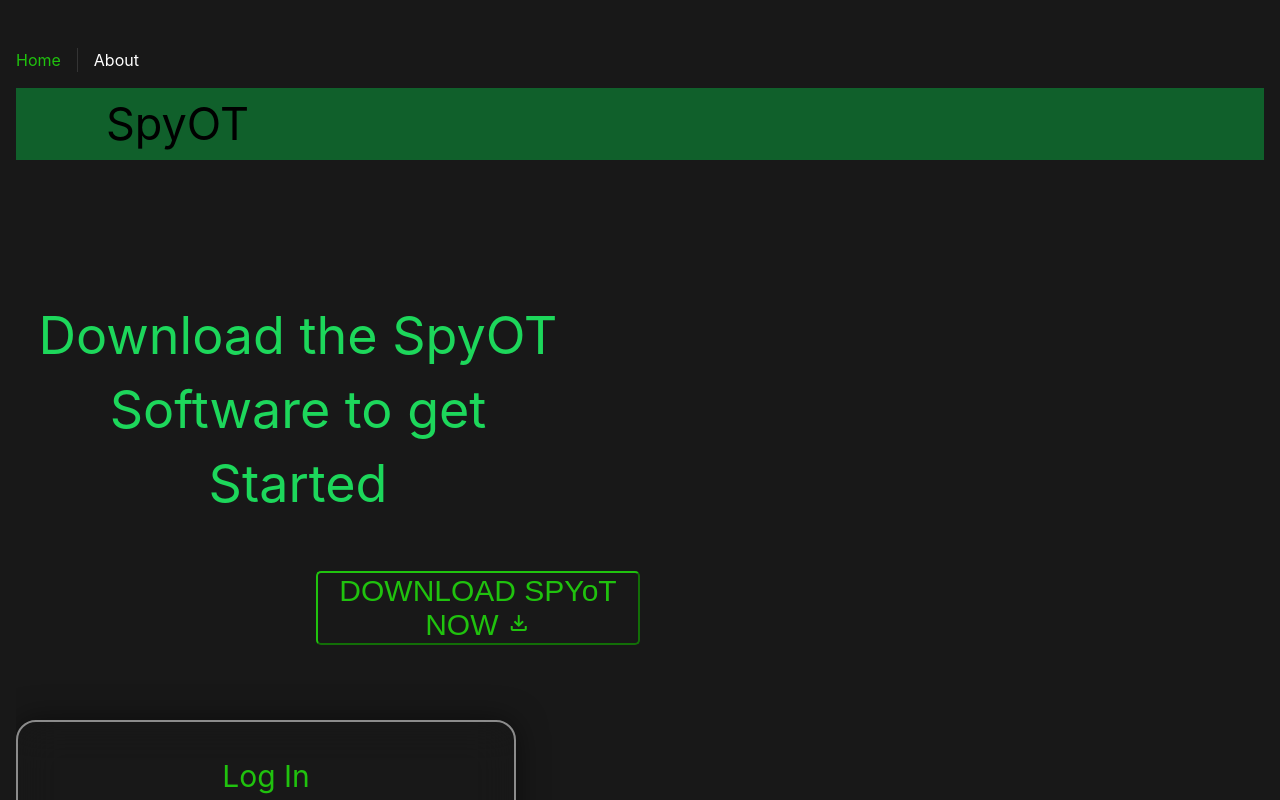
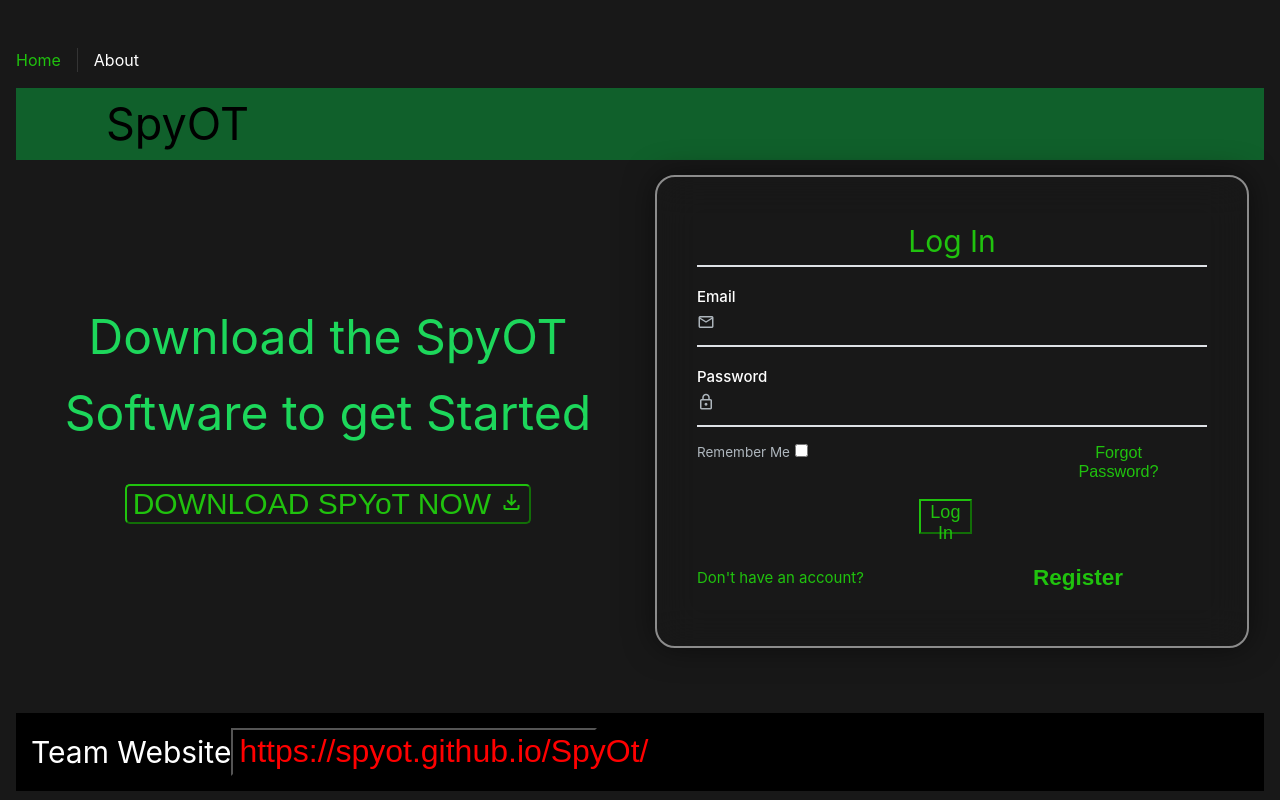
Before and after one commit to SpyOT/SpyOT, a Vue app: page / in a window 1280 px wide. Shown: the top 800 px of the page. Built offline with nearby package versions, Linux system fonts and the light colour scheme.

Commit message:
home view left right side fix

```diff
--- a/src/views/HomeView.vue
+++ b/src/views/HomeView.vue
@@ -5,7 +5,6 @@
     </div>
     <div class="body">
       <div class="left-container">
-        <div class="left-side">
         <h2>Download the SpyOT Software to get Started</h2>
         <div class="download-container">
           <button id="download" @click="attemptDownload">
@@ -14,10 +13,8 @@
           </button>
         </div>
       </div>
-      </div>
 
       <div class="right-container">
-        <div class="right-side">
         <div class="sign-in-container login">
           <form>
             <h2>Log In</h2>
@@ -121,11 +118,9 @@
       </div>
     </div>
     <div class="footer">
-      <div class="foot">
+      <div class="footer-container">
         <h2>Team Website</h2>
         <button>https://spyot.github.io/SpyOt/</button>
-      </div>
-
       </div>
   </div>
 </template>
@@ -171,9 +166,11 @@ export default {
 
 <style scoped>
 .wrapper {
-  height: 100vh;
-  display: flex;
-  flex-direction: column;
+  display: grid;
+  grid-template-columns: repeat(2, 1fr);
+  grid-template-rows: .1fr 1fr .1fr;
+  grid-column-gap: px;
+  grid-row-gap: 0px;
 }
 
 /* .header {
@@ -181,53 +178,49 @@ export default {
 } */
 
 .body {
-  flex: 1;
-  width: 100%;
-  overflow: auto;
+  grid-area: 2 / 1 / 3 / 4;
+
+  display: grid;
+  grid-template-columns: repeat(2, 1fr);
+  grid-template-rows: 1fr;
 }
 .footer {
-  justify-content: space-between;
-  width: 100%;
-  padding-top: 2em;
-  height: 30px;
-  margin-left: auto;
-  margin-right: auto;
-  text-align: center;
+  grid-area: 3 / 1 / 4 / 4;
 }
-.foot button {
-  width: 30%;
-  background-color: transparent;
-  color: red;
-  font-size: 2em;
-  /* padding-bottom: 3em; */
-}
-.foot{
+.footer-container{
   background-color: black;
   display: flex;
   flex-direction: row;
   padding: 1em;
-
 }
-.left-container {
-  /* grid-column: 1; */
-  width: 50%;
-  float:left;
+.footer-container button {
+  width: 30%;
+  background-color: transparent;
+  color: red;
+  font-size: 2rem;
+  /* padding-bottom: 3em; */
 }
 
-.left-side h2 {
-  margin-top: 139px;
-  margin-right: 4em;
-  width: 564px;
-  font-size: 52px;
-  line-height: 74px;
-  color: #1DD75BFF;
+.left-container {
+  grid-area: 1 / 1 / 2 / 2;
+
+  display: flex;
+  flex-direction: column;
+  justify-content: center;
+  align-items: center;
+  align-content: center;
 }
 
-.download-container {
-  margin-top: 50px;
-  margin-left: 20em;
+.left-container h2 {
+  color: #1DD75BFF;
+  font-size: 3rem;
+  padding: 1rem;
 }
-.download-container button{
+
+.left-container .download-container {
+  padding: 1rem;
+}
+.left-container .download-container button{
   font-size: 2em;
   color: var(--primary-color);
   background: transparent;
@@ -235,14 +228,8 @@ export default {
   border-radius: 5px;
 }
 .right-container {
-  /* grid-column: 1; */
-  width: 500px;
-  float: right;
-  margin-right: 40px;
-  margin-top: 5em;
-}
-.right-side {
-  height: 440px;
+  grid-area: 1 / 2 / 2 / 3;
+    margin: 1em;
   background: transparent;
   border: 2px solid rgba(255, 255, 255, 0.5);
   border-radius: 20px;
@@ -252,14 +239,14 @@ export default {
   justify-content: center;
   align-items: center;
 }
-.right-side .sign-in-container {
+.right-container .sign-in-container {
   width: 100%;
   padding: 40px;
 }
-.right-side .sign-in-container.login {
+.right-container .sign-in-container.login {
   /* display: none; */
 }
-.right-side .sign-in-container.register {
+.right-container .sign-in-container.register {
   position: absolute;
   transform: translateX(400px);
   display: none;
@@ -307,8 +294,8 @@ export default {
   padding: 0 35px 0 5px;
 }
 .heading {
+  grid-area: 1 / 1 / 2 / 4;
   background-color: var(--secondary-color);
-
 }
 .heading .logo {
   text-align: left;
@@ -346,14 +333,19 @@ export default {
   text-decoration: underline;
 }
 
+.login {
+  align-self: center;
+  place-self: center;
+}
 .login button {
   font-size: 1.2em;
   font-weight: 500;
-  width: 100%;
+  width: 80%;
   height: 35px;
   color: var(--primary-color);
   background-color: transparent;
   border-color: var(--primary-color);
+
 }
 
 .login-register {
@@ -363,16 +355,19 @@ export default {
   font-weight: 500;
   margin: 15px 0 10px;
   display: flex;
-  /* justify-content: space-between; */
 }
-
+.login-register p {
+  align-items: center;
+  align-content: center;
+  justify-content: center;
+  width:100%;
+}
 .login-register button {
-  width: 200px;
+  width:100%;
   font-size: 1.5em;
   font-weight: 700;
   color: var(--primary-color);
   background-color: transparent;
   border: none;
-  margin-left: -45px;
 }
 </style>
```
Lines whose indentation alone changed are shown as unchanged.
